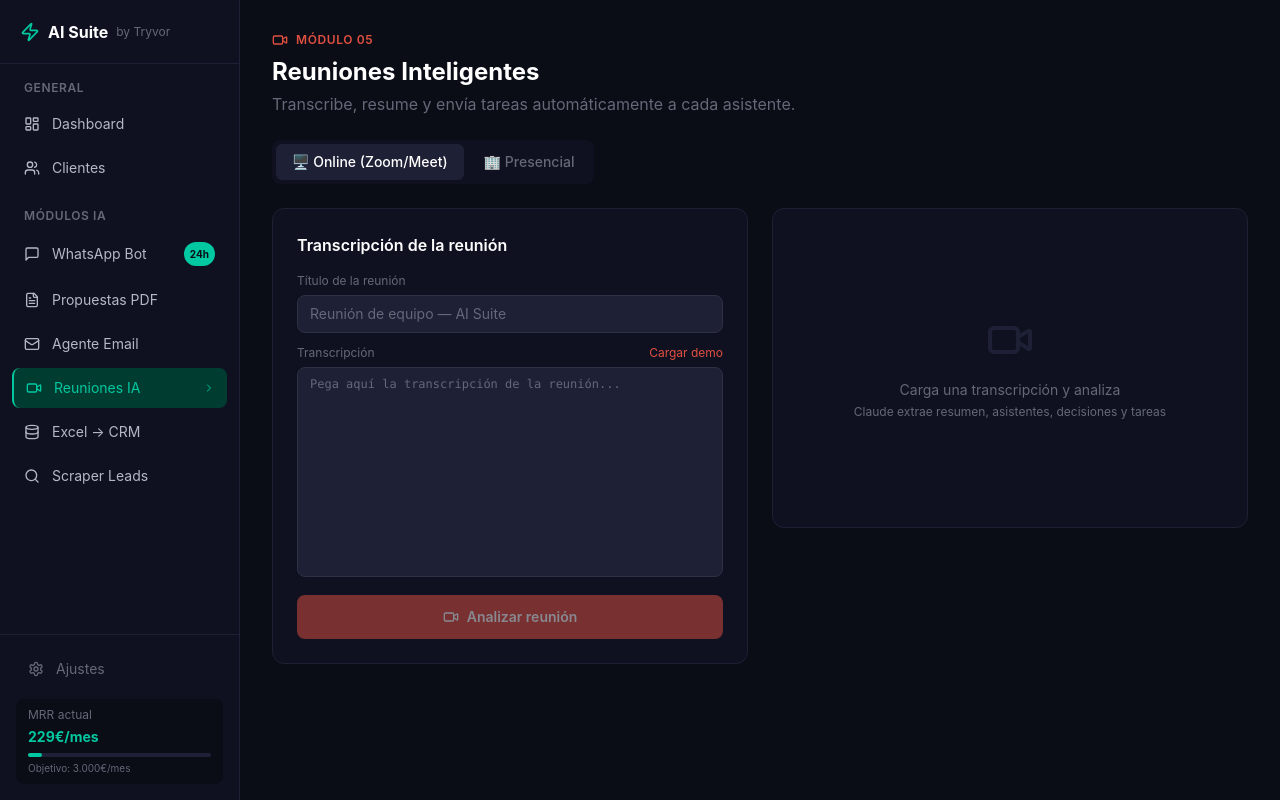
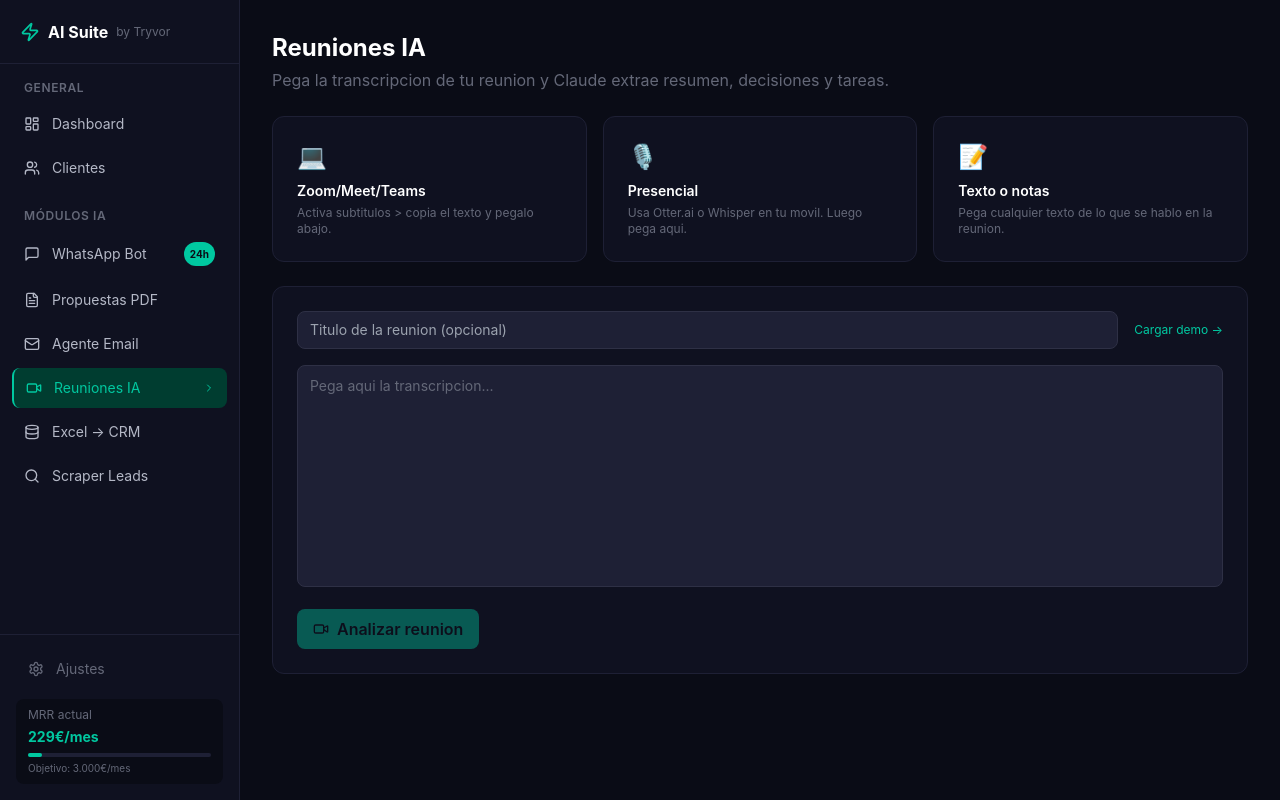
Before and after one commit to javierah1987-byte/ai-automation-suite, a Next.js app: page /dashboard/meetings in a window 1280 px wide. Built offline with nearby package versions, Linux system fonts and the light colour scheme.

Commit message:
Refactor MeetingsPage state management and UI

```diff
--- a/app/dashboard/meetings/page.tsx
+++ b/app/dashboard/meetings/page.tsx
@@ -1,207 +1,80 @@
 // @ts-nocheck
 "use client";
 import { useState } from "react";
-import { Video, Mic, Upload, Loader2, CheckCircle, Users, ClipboardList, Mail } from "lucide-react";
+import { Video, Loader2, CheckCircle, Users, FileText, ListTodo, Copy } from "lucide-react";
 
-type Task = { person: string; task: string; deadline: string };
-type MeetingResult = { summary: string; attendees: string[]; decisions: string[]; tasks: Task[] };
+const DEMO = `Javier: Buenos dias. Revisamos pipeline de ventas.
+Maria: 8 leads calientes en Gran Canaria.
+Javier: Maria contacta los 5 mejores esta semana. Carlos prepara demos WhatsApp para el martes.
+Carlos: Listas el lunes.
+Maria: Activo 360Dialog el jueves.
+Javier: Objetivo 3 clientes este mes. MRR 1.500. Gracias.`;
 
 export default function MeetingsPage() {
-  const [tab, setTab] = useState<"online" | "presencial">("online");
-  const [transcript, setTranscript] = useState("");
-  const [meetingTitle, setMeetingTitle] = useState("");
-  const [loading, setLoading] = useState(false);
-  const [result, setResult] = useState<MeetingResult | null>(null);
-  const [sent, setSent] = useState(false);
-  const [emails, setEmails] = useState<Record<string, string>>({});
-
-  const DEMO_TRANSCRIPT = `Javier: Buenos días a todos. Hoy vamos a revisar el avance del proyecto AI Suite.
-María: Yo he terminado el diseño de la landing. Pendiente de aprobación.
-Carlos: He revisado los costes del stack. Propongo arrancar con Vercel Pro y Supabase Pro esta semana.
-Javier: Aprobado. Carlos, ¿puedes gestionar los pagos esta semana?
-Carlos: Sí, lo hago el jueves.
-María: Yo necesito el logo final para poder publicar la landing. ¿Ana lo puede tener para el miércoles?
-Ana: Sin problema, el logo lo entrego el miércoles a mediodía.
-Javier: Perfecto. Quedamos para la próxima reunión el próximo lunes a las 10.
-María: ¿Alguien se encarga de comunicar a los clientes el lanzamiento?
-Javier: Yo me encargo de preparar el email de lanzamiento para finales de semana.`;
+  const [transcript, setT] = useState(""), [title, setTitle] = useState(""), [loading, setL] = useState(false), [result, setR] = useState<any>(null), [error, setE] = useState(""), [copied, setC] = useState(false);
 
   async function analyze() {
-    if (!transcript.trim()) return;
-    setLoading(true); setResult(null); setSent(false);
+    setL(true); setE(""); setR(null);
     try {
-      const res = await fetch("/api/meetings", {
-        method: "POST",
-        headers: { "Content-Type": "application/json" },
-        body: JSON.stringify({ transcript, meetingTitle }),
-      });
+      const res = await fetch("/api/meetings", { method: "POST", headers: { "Content-Type": "application/json" }, body: JSON.stringify({ transcript, meetingTitle: title || "Reunion" }) });
       const data = await res.json();
-      setResult(data);
-      const emailMap: Record<string, string> = {};
-      data.attendees?.forEach((a: string) => { emailMap[a] = ""; });
-      setEmails(emailMap);
-    } finally {
-      setLoading(false);
-    }
+      if (data.error) throw new Error(data.error);
+      setR(data);
+    } catch (e: any) { setE(e.message); } finally { setL(false); }
+  }
+
+  function copyTasks() {
+    navigator.clipboard.writeText(result?.tasks?.map((t: any) => `- ${t.person}: ${t.task}`).join("\n") || "");
+    setC(true); setTimeout(() => setC(false), 2000);
   }
 
   return (
     <div className="p-8">
       <div className="mb-6">
-        <div className="flex items-center gap-2 mb-2">
-          <Video className="w-4 h-4 text-[#E05040]" />
-          <span className="text-xs text-[#E05040] font-semibold uppercase tracking-wider">Módulo 05</span>
-        </div>
-        <h1 className="text-2xl font-bold text-white">Reuniones Inteligentes</h1>
-        <p className="text-[#646878] mt-1">Transcribe, resume y envía tareas automáticamente a cada asistente.</p>
+        <h1 className="text-2xl font-bold text-white">Reuniones IA</h1>
+        <p className="text-[#646878] mt-1">Pega la transcripcion de tu reunion y Claude extrae resumen, decisiones y tareas.</p>
       </div>
-
-      {/* Mode tabs */}
-      <div className="flex gap-1 bg-[#0F1120] rounded-lg p-1 mb-6 w-fit">
-        {(["online", "presencial"] as const).map(t => (
-          <button key={t} onClick={() => setTab(t)}
-            className={`px-4 py-2 rounded-md text-sm font-medium transition-colors ${tab === t ? "bg-[#1E2035] text-white" : "text-[#646878] hover:text-white"}`}>
-            {t === "online" ? "🖥️ Online (Zoom/Meet)" : "🏢 Presencial"}
-          </button>
+      <div className="grid grid-cols-1 md:grid-cols-3 gap-4 mb-6">
+        {[{icon:"💻",t:"Zoom/Meet/Teams",d:"Activa subtitulos > copia el texto y pegalo abajo."},{icon:"🎙️",t:"Presencial",d:"Usa Otter.ai o Whisper en tu movil. Luego pega aqui."},{icon:"📝",t:"Texto o notas",d:"Pega cualquier texto de lo que se hablo en la reunion."}].map((item,i) => (
+          <div key={i} className="tryvor-card"><div className="text-2xl mb-2">{item.icon}</div><div className="font-semibold text-white text-sm mb-1">{item.t}</div><p className="text-xs text-[#646878]">{item.d}</p></div>
         ))}
       </div>
-
-      {tab === "presencial" && (
-        <div className="tryvor-card mb-6 border-[#E05040]/30">
-          <h3 className="font-semibold text-white mb-3 flex items-center gap-2">
-            <Mic className="w-4 h-4 text-[#E05040]" />
-            Opciones de grabación presencial
-          </h3>
-          <div className="grid grid-cols-1 md:grid-cols-3 gap-4">
-            {[
-              { icon: "📱", title: "PWA Móvil", desc: "Abre en el navegador del móvil. Pulsa grabar. Sin instalar nada.", badge: "Recomendado" },
-              { icon: "💻", title: "Whisper local", desc: "Script Python en Mac/PC con el micrófono del portátil. Graba en sala.", badge: null },
-              { icon: "🔴", title: "Raspberry Pi", desc: "Dispositivo dedicado con micrófono omnidireccional en la sala. Permanente.", badge: "Profesional" },
-            ].map(({ icon, title, desc, badge }) => (
-              <div key={title} className="bg-[#1E2035] rounded-lg p-4">
-                <div className="text-2xl mb-2">{icon}</div>
-                <div className="flex items-center gap-2 mb-1">
-                  <span className="font-semibold text-white text-sm">{title}</span>
-                  {badge && <span className="text-[10px] bg-[#E05040]/20 text-[#E05040] px-2 py-0.5 rounded-full font-semibold">{badge}</span>}
-                </div>
-                <p className="text-xs text-[#646878] leading-relaxed">{desc}</p>
+      <div className="tryvor-card mb-6">
+        <div className="flex items-center justify-between mb-4">
+          <input value={title} onChange={e => setTitle(e.target.value)} placeholder="Titulo de la reunion (opcional)" className="flex-1 mr-4 bg-[#1E2035] border border-[#2E3045] text-white rounded-lg px-3 py-2 text-sm focus:border-[#00C8A0] outline-none" />
+          <button onClick={() => setT(DEMO)} className="text-xs text-[#00C8A0] hover:underline whitespace-nowrap">Cargar demo →</button>
+        </div>
+        <textarea value={transcript} onChange={e => setT(e.target.value)} rows={10} placeholder="Pega aqui la transcripcion..." className="w-full bg-[#1E2035] border border-[#2E3045] text-white rounded-lg px-3 py-2.5 text-sm focus:border-[#00C8A0] outline-none resize-none mb-4 placeholder:text-[#646878]" />
+        <div className="flex items-center gap-3">
+          <button onClick={analyze} disabled={loading || transcript.trim().length < 20} className="tryvor-btn flex items-center gap-2 px-6 py-2.5 disabled:opacity-40">
+            {loading ? <Loader2 className="w-4 h-4 animate-spin" /> : <Video className="w-4 h-4" />}
+            {loading ? "Analizando con IA..." : "Analizar reunion"}
+          </button>
+          {transcript && <span className="text-xs text-[#646878]">{transcript.length} caracteres</span>}
+        </div>
+        {error && <p className="text-red-400 text-sm mt-3">⚠️ {error}</p>}
+      </div>
+      {result && (
+        <div className="space-y-4">
+          <div className="tryvor-card"><div className="flex items-center gap-2 mb-3"><FileText className="w-4 h-4 text-[#00C8A0]" /><h3 className="font-semibold text-white">Resumen</h3></div><p className="text-sm text-[#B4B8C6] leading-relaxed">{result.summary}</p></div>
+          {result.tasks?.length > 0 && (
+            <div className="tryvor-card">
+              <div className="flex items-center justify-between mb-4">
+                <div className="flex items-center gap-2"><ListTodo className="w-4 h-4 text-[#E05040]" /><h3 className="font-semibold text-white">Tareas</h3><span className="bg-[#E05040]/20 text-[#E05040] text-xs px-2 py-0.5 rounded-full">{result.tasks.length}</span></div>
+                <button onClick={copyTasks} className="flex items-center gap-1.5 text-xs text-[#646878] hover:text-white">{copied ? <CheckCircle className="w-3.5 h-3.5 text-[#00C8A0]" /> : <Copy className="w-3.5 h-3.5" />}{copied ? "Copiado" : "Copiar"}</button>
               </div>
-            ))}
-          </div>
-        </div>
-      )}
-
-      <div className="grid grid-cols-1 lg:grid-cols-2 gap-6">
-        {/* Input */}
-        <div className="tryvor-card">
-          <h3 className="font-semibold text-white mb-4">Transcripción de la reunión</h3>
-          <div className="mb-3">
-            <label className="text-xs text-[#646878] mb-1.5 block">Título de la reunión</label>
-            <input value={meetingTitle} onChange={e => setMeetingTitle(e.target.value)}
-              placeholder="Reunión de equipo — AI Suite"
-              className="w-full bg-[#1E2035] border border-[#2E3045] text-white rounded-lg px-3 py-2 text-sm focus:border-[#E05040] outline-none placeholder:text-[#646878]" />
-          </div>
-          <div className="mb-3">
-            <div className="flex items-center justify-between mb-1.5">
-              <label className="text-xs text-[#646878]">Transcripción</label>
-              <button onClick={() => setTranscript(DEMO_TRANSCRIPT)}
-                className="text-xs text-[#E05040] hover:underline">Cargar demo</button>
-            </div>
-            <textarea value={transcript} onChange={e => setTranscript(e.target.value)}
-              rows={12} placeholder="Pega aquí la transcripción de la reunión..."
-              className="w-full bg-[#1E2035] border border-[#2E3045] text-white rounded-lg px-3 py-2 text-sm focus:border-[#E05040] outline-none placeholder:text-[#646878] resize-none font-mono text-xs" />
-          </div>
-          <button onClick={analyze} disabled={loading || !transcript.trim()}
-            className="w-full flex items-center justify-center gap-2 py-3 font-semibold text-sm rounded-lg bg-[#E05040] text-white hover:bg-[#C04030] disabled:opacity-50 transition-colors">
-            {loading ? <Loader2 className="w-4 h-4 animate-spin" /> : <Video className="w-4 h-4" />}
-            {loading ? "Analizando con IA..." : "Analizar reunión"}
-          </button>
-        </div>
-
-        {/* Results */}
-        <div className="space-y-4">
-          {result ? (
-            <>
-              {/* Summary */}
-              <div className="tryvor-card">
-                <div className="flex items-center gap-2 mb-3">
-                  <CheckCircle className="w-4 h-4 text-[#00C8A0]" />
-                  <h3 className="font-semibold text-white text-sm">Resumen ejecutivo</h3>
-                </div>
-                <p className="text-sm text-[#B4B8C6] leading-relaxed">{result.summary}</p>
+              <div className="space-y-2">
+                {result.tasks.map((t: any, i: number) => (
+                  <div key={i} className="flex items-start gap-3 p-3 bg-[#1E2035] rounded-lg">
+                    <div className="w-8 h-8 rounded-full bg-[#E05040]/20 flex items-center justify-center flex-shrink-0"><span className="text-xs font-bold text-[#E05040]">{(t.person||"?").slice(0,2).toUpperCase()}</span></div>
+                    <div><div className="text-sm text-white font-medium">{t.person}</div><div className="text-sm text-[#B4B8C6]">{t.task}</div>{t.deadline && <div className="text-xs text-[#646878] mt-1">📅 {t.deadline}</div>}</div>
+                  </div>
+                ))}
               </div>
-
-              {/* Attendees */}
-              <div className="tryvor-card">
-                <div className="flex items-center gap-2 mb-3">
-                  <Users className="w-4 h-4 text-[#2A5FD4]" />
-                  <h3 className="font-semibold text-white text-sm">Asistentes detectados</h3>
-                </div>
-                <div className="flex flex-wrap gap-2">
-                  {result.attendees?.map(a => (
-                    <span key={a} className="bg-[#1E2035] text-[#B4B8C6] text-xs px-3 py-1 rounded-full">{a}</span>
-                  ))}
-                </div>
-              </div>
-
-              {/* Decisions */}
-              {result.decisions?.length > 0 && (
-                <div className="tryvor-card">
-                  <h3 className="font-semibold text-white text-sm mb-3">Decisiones tomadas</h3>
-                  <ul className="space-y-1">
-                    {result.decisions.map((d, i) => (
-                      <li key={i} className="text-xs text-[#B4B8C6] flex gap-2">
-                        <span className="text-[#00C8A0] flex-shrink-0">✓</span>{d}
-                      </li>
-                    ))}
-                  </ul>
-                </div>
-              )}
-
-              {/* Tasks */}
-              <div className="tryvor-card">
-                <div className="flex items-center gap-2 mb-3">
-                  <ClipboardList className="w-4 h-4 text-[#D4A020]" />
-                  <h3 className="font-semibold text-white text-sm">Tareas por persona</h3>
-                </div>
-                <div className="space-y-2 mb-4">
-                  {result.tasks?.map((t, i) => (
-                    <div key={i} className="bg-[#1E2035] rounded-lg p-3 flex items-start gap-3">
-                      <div className="w-6 h-6 rounded-full bg-[#E05040]/20 flex items-center justify-center flex-shrink-0 mt-0.5">
-                        <span className="text-xs text-[#E05040] font-bold">{t.person?.[0]}</span>
-                      </div>
-                      <div className="flex-1">
-                        <div className="text-xs font-semibold text-white">{t.person}</div>
-                        <div className="text-xs text-[#B4B8C6]">{t.task}</div>
-                        {t.deadline && <div className="text-[10px] text-[#D4A020] mt-0.5">⏰ {t.deadline}</div>}
-                      </div>
-                      <div>
-                        <input
-                          placeholder={`email@${t.person?.toLowerCase()}.com`}
-                          value={emails[t.person] || ""}
-                          onChange={e => setEmails(em => ({ ...em, [t.person]: e.target.value }))}
-                          className="bg-[#0A0C16] border border-[#2E3045] text-white rounded px-2 py-1 text-[10px] w-36 focus:border-[#E05040] outline-none placeholder:text-[#646878]" />
-                      </div>
-                    </div>
-                  ))}
-                </div>
-                <button
-                  onClick={() => setSent(true)}
-                  className="w-full flex items-center justify-center gap-2 py-2.5 font-semibold text-sm rounded-lg bg-[#003D30] text-[#00C8A0] hover:bg-[#005040] transition-colors border border-[#00C8A0]/30">
-                  <Mail className="w-4 h-4" />
-                  {sent ? "✓ Emails enviados" : "Enviar tareas por email"}
-                </button>
-              </div>
-            </>
-          ) : (
-            <div className="tryvor-card flex flex-col items-center justify-center h-80 text-center">
-              <Video className="w-12 h-12 text-[#1E2035] mb-4" />
-              <p className="text-[#646878] text-sm">Carga una transcripción y analiza</p>
-              <p className="text-xs text-[#646878] mt-1">Claude extrae resumen, asistentes, decisiones y tareas</p>
             </div>
           )}
         </div>
-      </div>
+      )}
     </div>
   );
 }
```
